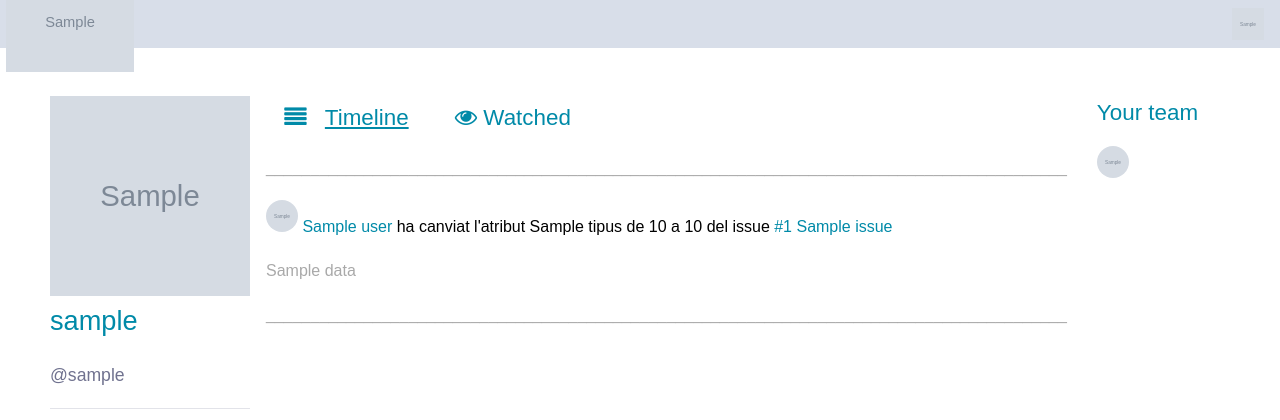
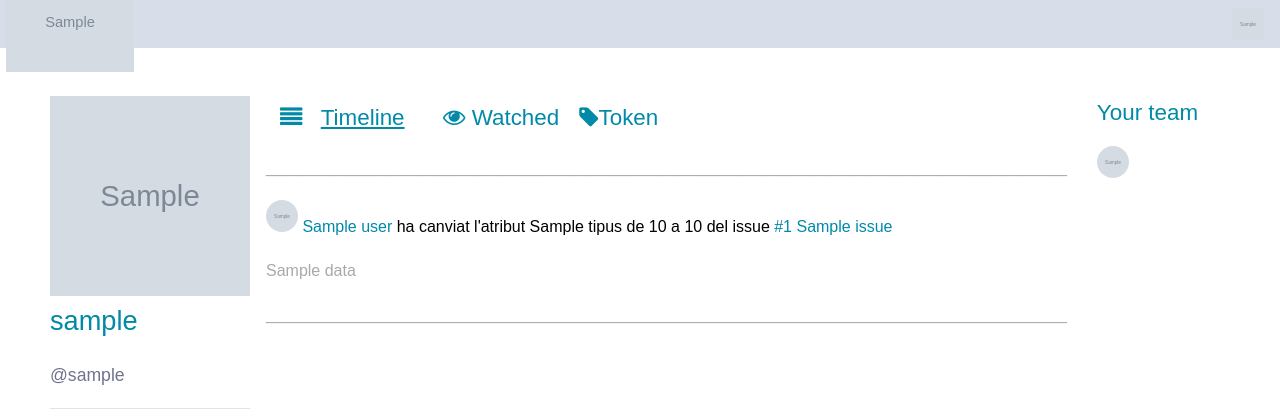
Before and after one commit to issuePeople/serverSide, a Django app: template usuaris/templates/usuaris_info.html in a window 1280 px wide. Shown: the top 420 px of the page. Run offline with Django 4.2, Linux system fonts and the light colour scheme; the template is opened without the code that fills it: most values are stand-ins (such as "Sample title", 1, 10 or a date in 2020); grey boxes marked "Sample" are stand-in pictures; lists and menus that the app fills with data are empty; some web fonts are replaced.

Commit message:
Afegit pestanya amb token

```diff
--- a/usuaris/templates/usuaris_info.html
+++ b/usuaris/templates/usuaris_info.html
@@ -33,7 +33,7 @@
         <div class="main">
             <div>
                 <div class="taskboard-actions">
-                    <table style="width: 40%;border-collapse:separate; border-spacing: 0 5px;">
+                    <table style="width: 50%;border-collapse:separate; border-spacing: 0 5px;">
                         <tr>
                             {% if "?mostrar=watched" in request.get_full_path %}
                                 <td>
@@ -50,6 +50,35 @@
                                         </a>
                                     </th>
                                 </td>
+                                <td>
+                                    <th>
+                                        <a href="{% url 'usuari' usuari.user.id %}?mostrar=token">
+                                            <h1><i class="fa fa-tag" aria-hidden="true"></i>Token</h1>
+                                        </a>
+                                    </th>
+                                </td>
+                            {% elif "?mostrar=token" in request.get_full_path %}
+                                <td>
+                                    <th>
+                                        <a href="{% url 'usuari' usuari.user.id %}?mostrar=timeline">
+                                            <h1><i class="fa fa-align-justify"  aria-hidden="true" ></i> &nbsp Timeline &nbsp </h1>
+                                        </a>
+                                    </th>
+                                </td>
+                                <td>
+                                    <th>
+                                        <a href="{% url 'usuari' usuari.user.id %}?mostrar=watched">
+                                            <h1><i class="fa fa-eye" aria-hidden="true"></i> Watched</h1>
+                                        </a>
+                                    </th>
+                                </td>
+                                <td>
+                                    <th>
+                                        <a href="{% url 'usuari' usuari.user.id %}?mostrar=token">
+                                            <h1><i class="fa fa-tag" aria-hidden="true"></i><u>Token</u></h1>
+                                        </a>
+                                    </th>
+                                </td>
                             {%else%}
                                 <td>
                                     <th>
@@ -62,6 +91,13 @@
                                     <th>
                                         <a href="{% url 'usuari' usuari.user.id %}?mostrar=watched">
                                             <h1><i class="fa fa-eye" aria-hidden="true"></i> Watched</h1>
+                                        </a>
+                                    </th>
+                                </td>
+                                <td>
+                                    <th>
+                                        <a href="{% url 'usuari' usuari.user.id %}?mostrar=token">
+                                            <h1><i class="fa fa-tag" aria-hidden="true"></i>Token</h1>
                                         </a>
                                     </th>
                                 </td>
@@ -91,6 +127,10 @@
                             </tr>
                         {% endfor %}
                     </table>
+                </section>
+                {% elif "?mostrar=token" in request.get_full_path %}
+                <section class="token">
+                    <p>{{usuari.user.auth_token}}</p>
                 </section>
                 {%else%}
                 <section class ="timeline">
```
